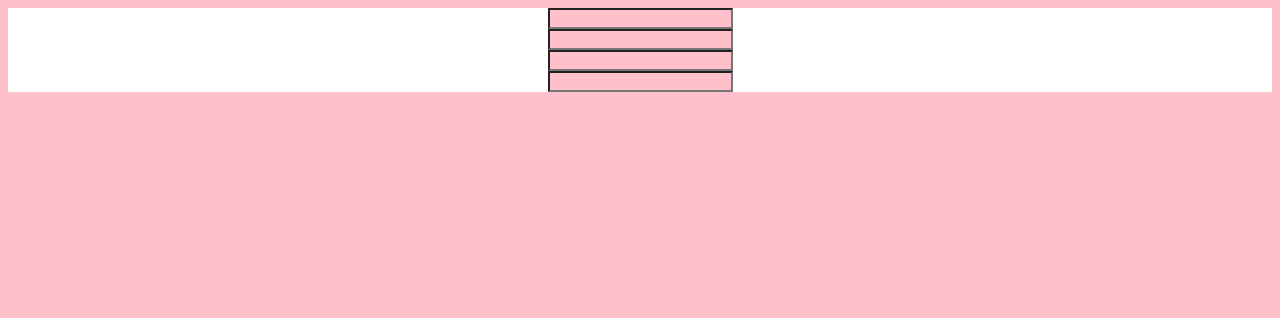
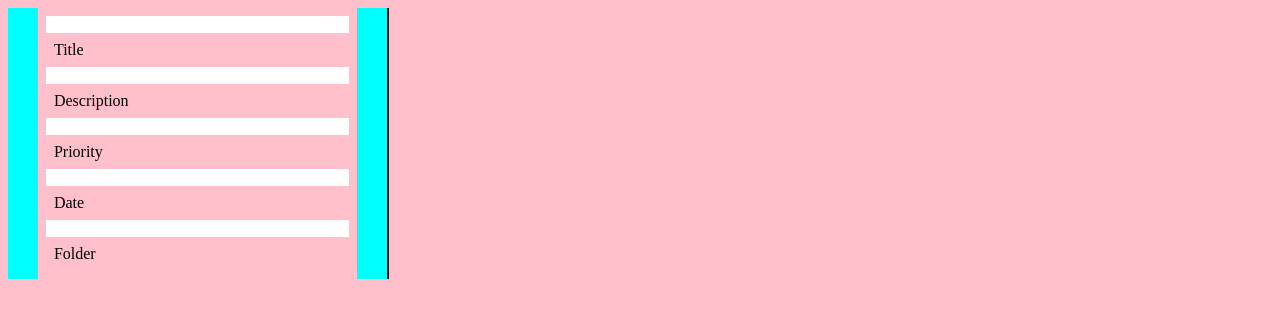
Before and after one commit to 2Tough/todo-list, a website built with webpack: page dist/index.html in a window 1280 px wide. Built offline with nearby package versions, Linux system fonts and the light colour scheme.

Commit message:
Updated sidepanel and it's initial structure.

```diff
--- a/src/newTodo.js
+++ b/src/newTodo.js
@@ -8,17 +8,41 @@ export function newTodo() {
     contentDiv.appendChild(sidePanelDiv);
 
     const todoDiv = document.createElement('div');
-    todoDiv.classList.add('todoDiv')
+    todoDiv.classList.add('todoDiv');
     sidePanelDiv.appendChild(todoDiv);
 
-    const inputTodoTitle = document.createElement('input')
+    const inputTodoTitleLabel = document.createElement('label');
+    inputTodoTitleLabel.textContent = 'Title';
+    inputTodoTitleLabel.classList.add('labels');
+    const inputTodoTitle = document.createElement('input');
 
-    const inputTodoPriority = document.createElement('input')
 
-    const inputTodoDueDate = document.createElement('input')
+    const inputTodoDescriptionLabel = document.createElement('label');
+    inputTodoDescriptionLabel.textContent = 'Description';
+    inputTodoDescriptionLabel.classList.add('labels');
+    const inputTodoDescription = document.createElement('input');
 
-    const inputTodoDFolder = document.createElement('input')
-    todoDiv.append(inputTodoDFolder, inputTodoDueDate, inputTodoPriority,inputTodoTitle );
+    const inputTodoPriorityLabel = document.createElement('label');
+    inputTodoPriorityLabel.textContent = 'Priority';
+    inputTodoPriorityLabel.classList.add('labels');
+    const inputTodoPriority = document.createElement('input');
+
+    const inputTodoDateLabel = document.createElement('label');
+    inputTodoDateLabel.textContent = 'Date';
+    inputTodoDateLabel.classList.add('labels');
+    const inputTodoDueDate = document.createElement('input');
+
+    const inputTodoDateFolderLabel = document.createElement('label');
+    inputTodoDateFolderLabel.textContent = 'Folder';
+    inputTodoDateFolderLabel.classList.add('labels');
+    const inputTodoDFolder = document.createElement('input');
+
+    todoDiv.append(
+                   inputTodoTitle, inputTodoTitleLabel,
+                   inputTodoDescription, inputTodoDescriptionLabel,
+                   inputTodoPriority, inputTodoPriorityLabel,
+                   inputTodoDueDate, inputTodoDateLabel,
+                   inputTodoDFolder, inputTodoDateFolderLabel );
 
 
 }
--- a/src/style.css
+++ b/src/style.css
@@ -8,15 +8,30 @@
     justify-content: start;
     margin-right: auto;
     background-color: aqua;
-    width: 100%;
+    max-width: 30%;
+    border-right: black 2px solid;
 
 }
 
 .todoDiv {
     display: flex;
     flex-direction: column;
+    justify-content: flex-start;
+
+    margin: auto;
+
+    width: 80%;
+    padding: 0.5em;
+
+
+
+}
+
+input {
+    border: none;
     background-color: white;
-    width: 100%;
-    justify-content: center;
-    align-items: center;
 }
+
+.labels {
+    padding: 0.5em;
+}
```
Also changed, not shown: dist/main.js.
